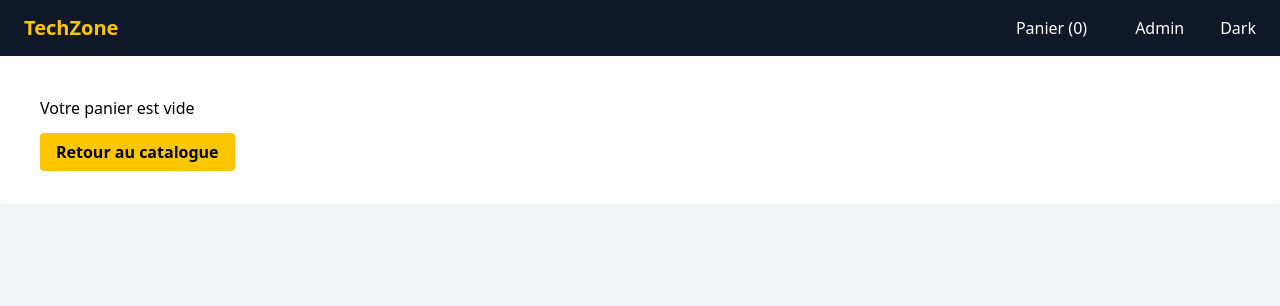
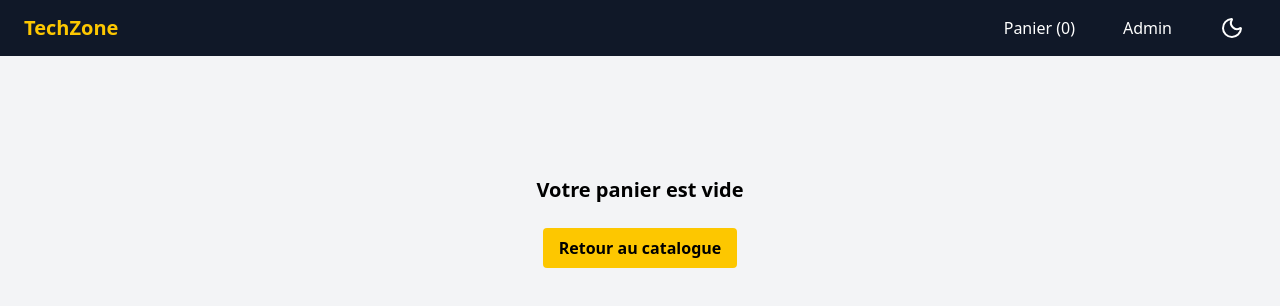
Before and after one commit to Ghemmar/Projet-Fil-Rouge, a React (Vite) app: page /cart in a window 1280 px wide. Shown: the top 306 px of the page. Built offline with nearby package versions, Linux system fonts and the light colour scheme.

Commit message:
fil rouge

```diff
--- a/db.json
+++ b/db.json
@@ -33,20 +33,20 @@
       "category": "boitier"
     },
     {
-      "id": "0f4b",
       "name": "Razer Raiju V3 Pro",
       "price": 199.99,
       "image": "https://assets3.razerzone.com/HXCOG1wijs0LrryGdjNmrjo0ccw=/1500x1000/https%3A%2F%2Fmedias-p1.phoenix.razer.com%2Fsys-master-phoenix-images-container%2Fh96%2Fh0e%2F9966818820126%2F251023-raiju%C2%A0v3-pro-black-1500x1000-1.jpg",
       "description": "Connectivity\t\nRazer HyperSpeed Wireless via included dongle\nWired Connection via USB Type A to USB Type C Cable\nSystem requirement\t\nPlayStation 5 or PC (Windows® 11 64-bit or higher)\nInternet connection for app installation\nRazer Chroma Lighting\t\nNone\nMechanical Action Buttons\t\nRazer Mecha Tactile PBT Action Buttons \nMulti-Function Buttons\t\nNone\nQuick Control Panel\t\nNone\nInterchangeable Dpad\t\nNone\nInterchangeable Thumbsticks\t\nTMR analog thumbsticks\nTrigger Stops\t\n2 Hall Effect Analog triggers with Mouse Click trigger stops\nMicrophone Input\t\nYes\nAudio output\t\nYes\nBattery life\t\nAbout 36 hours\nConfiguration app\t\nYes\nArtwork customization\t\nNone\nCarry case\t\nCarrying case for controller and accessories\nDimensions (approximate)\t\nLength: 168.8 mm / 6.64 in\nWidth: 113.4 mm / 4.46 in\nHeight: 65.1 mm / 2.56 in\nWeight (approximate)\t\n258 g / 9,1 oz",
-      "category": "manette"
+      "category": "manette",
+      "id": "0f4b"
     },
     {
-      "id": "f3b7",
       "name": "Apex Pro TKL Gen 3",
       "price": 239.99,
       "image": "https://images.ctfassets.net/hmm5mo4qf4mf/4JowI26eF16rzKZ2fMJpI7/30f8b3e7ee6f957b5a927f526ada0185/apex_pro_tkl_gen_3_black_img_buy_01.png__1920x1080_crop-fit_optimize_subsampling-2-3759.png?fm=webp&q=90&fit=scale&w=1200",
       "description": "WORLD'S FASTEST KEYBOARD — Push the boundaries with cutting-edge OmniPoint 3.0 Adjustable HyperMagnetic switches and new features\nOMNIPOINT 3.0 — More than just fast, our newly redesigned Hall Effect Switch have 20x faster actuation and 11x quicker response time, with 40 levels of adjustable actuation.\nGG QUICKSET — Game-ready presets for your favorite settings; recommended actuation levels, Rapid Trigger, Protection Mode, Rapid Tap and more with just a few clicks\nREDUCED LATENCY — Rapid Trigger and Rapid Tap register keypresses faster for more responsive game play and improved aim.\nPROTECTION MODE — A SteelSeries exclusive, reduce the sensitivity of surrounding keys when the intended key is pressed, preventing accidental inputs\nOLED SMART DISPLAY — Adjust settings on the fly without ever alt-tabbing out of your game and control media\nESPORTS-READY — TKL form factor. Full-size functionality. Premium aluminum top plate. Detachable USB-C.",
-      "category": "clavier"
+      "category": "clavier",
+      "id": "f3b7"
     },
     {
       "name": "Apex Pro Mini Gen 3",
@@ -89,12 +89,12 @@
       "category": "ecran"
     },
     {
-      "id": "deab",
       "name": "Flydigi Direwolf 3 Wireless",
       "price": 44.99,
       "image": "https://ssjstoredz.com/cdn/shop/files/01.96_1_1.png?v=1736178113",
       "description": "Force-Adjustable Lever Joystick\nEquipped with a Joystick-Dedicated Chip, Achieve Linear Control Curve, 12-bit Sampling, <1% Return to Center. With adjustable ultra-light resistance and precise centering, ranging from 40-100gf without damping adjustment, the Flydigi Direwolf 3 Gaming Controller ensures a gaming experience tailored to the user's unique style.\n\nMulti-Platform PC Gaming Controller\nSupported platforms: PC/NS/TV/Android/Laptop/xbox steam/Switch\nConnection modes: wired/bluetooth/2.4G wireless Dongle.\n\n1000Hz Polling Rate With 800mAh Battery\nThe wireless mode of the Flydigi Direwolf 3 Gaming Controller supports a 1000Hz polling rate, ensuring minimal input lag for a seamless gaming experience. Furthermore, the controller is equipped with a powerful 800mAh battery, allowing for extended gaming sessions without the hassle of frequent recharging.",
-      "category": "manette"
+      "category": "manette",
+      "id": "deab"
     },
     {
       "id": "7c3d",
--- a/package.json
+++ b/package.json
@@ -14,6 +14,7 @@
     "@tailwindcss/vite": "^4.1.18",
     "axion": "^0.1.0",
     "axios": "^1.13.2",
+    "lucide-react": "^0.562.0",
     "react": "^19.2.0",
     "react-dom": "^19.2.0",
     "react-redux": "^9.2.0",
--- a/src/components/DarkModeToggle.jsx
+++ b/src/components/DarkModeToggle.jsx
@@ -1,4 +1,5 @@
 import { useEffect, useState } from "react";
+import { Moon, Sun } from "lucide-react";
 
 function DarkModeToggle() {
   const [dark, setDark] = useState(localStorage.getItem("darkMode") === "true");
@@ -14,7 +15,12 @@ function DarkModeToggle() {
   }, [dark]);
 
   return (
-    <button onClick={() => setDark(!dark)}>{dark ? "Light" : "Dark"} </button>
+    <button
+      onClick={() => setDark(!dark)}
+      className="px-3 py-1 rounded hover:text-yellow-400 hover:bg-gray-700 transition"
+    >
+      {dark ? <Sun /> : <Moon />}
+    </button>
   );
 }
 
--- a/src/components/Header.jsx
+++ b/src/components/Header.jsx
@@ -1,6 +1,7 @@
 import { Link } from "react-router-dom";
 import DarkModeToggle from "./DarkModeToggle";
 import { useSelector } from "react-redux";
+
 
 function Header() {
   const cartItems = useSelector((state) => state.cart.items);
--- a/src/pages/Admin.jsx
+++ b/src/pages/Admin.jsx
@@ -2,6 +2,7 @@ import { useEffect, useState } from "react";
 import { Link } from "react-router-dom";
 import api from "../api/axios";
 import { useSelector } from "react-redux";
+import { Power } from 'lucide-react';
 
 function Admin() {
   const [products, setProducts] = useState([]);
@@ -82,9 +83,8 @@ function Admin() {
           localStorage.removeItem("isAuth");
           window.location.href = "/login";
         }}
-        className="text-red-600 underline mb-4"
-      >
-        Se déconnecter
+        className="text-red-600 underline mb-4">
+         <Power />
       </button>
 
       <div className="max-w-md mx-auto">
--- a/src/pages/Cart.jsx
+++ b/src/pages/Cart.jsx
@@ -13,12 +13,12 @@ function Cart() {
 const total = items.reduce(
   (sum, item) => sum + item.price * item.quantity,
   0
-  );
+).toFixed(2);
 
 if (items.length === 0) {
   return (
-      <div className="bg-white dark:bg-gray-800 p-10 rounded">
-        <p className="mb-5">Votre panier est vide </p>
+    <div className="p-10 rounded min-h-screen flex flex-col items-center text-center gap-4 mt-20">
+      <p className="text-xl font-semibold">Votre panier est vide</p>
       <Link
         to="/"
         className="mt-2 px-4 py-2 rounded font-semibold bg-yellow-400 text-black hover:bg-yellow-700 active:scale-95 transition-all duration-200 cursor-pointer"
@@ -28,6 +28,7 @@ function Cart() {
     </div>
   );
 }
+
 
   return (
     <div className="p-6 border p-4 rounded bg-white dark:bg-gray-900 text-black dark:text-white min-h-screen">
@@ -63,7 +64,7 @@ function Cart() {
             className="w-16 border p-1 text-center"
           />
 
-          <span className="font-bold">{item.price * item.quantity} €</span>
+          <span className="font-bold">{(item.price * item.quantity).toFixed(2)} €</span>
 
           <button
             onClick={() => dispatch(removeFromCart(item.id))}
--- a/src/pages/Catalogue.jsx
+++ b/src/pages/Catalogue.jsx
@@ -3,6 +3,7 @@ import { useDispatch, useSelector } from "react-redux";
 import { fetchProducts } from "../store/slices/productsSlice";
 import { addToCart } from "../store/slices/cartSlice";
 import { Link } from "react-router-dom";
+
 
 function Catalogue() {
   const dispatch = useDispatch();
@@ -99,9 +100,7 @@ function Catalogue() {
         ))}
       </div>
 
-      {filteredProducts.length === 0 && (
-        <p className="text-center text-gray-500 mt-6">Aucun produit trouvé</p>
-      )}
+
     </div>
   );
 }
```
Also changed, not shown: 1 other file (tests, documents, lock files or other folders). Lines whose indentation alone changed are shown as unchanged.
